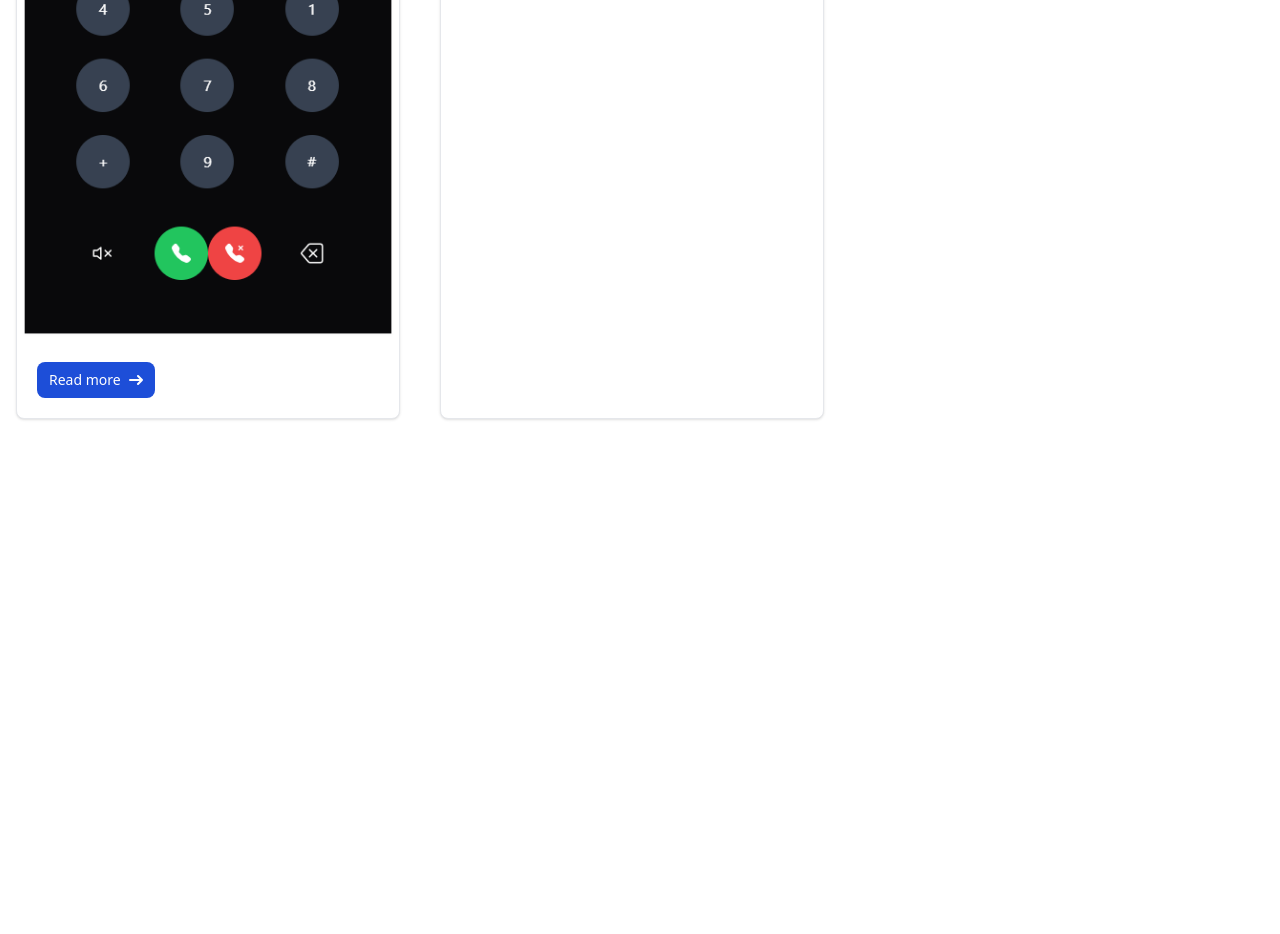
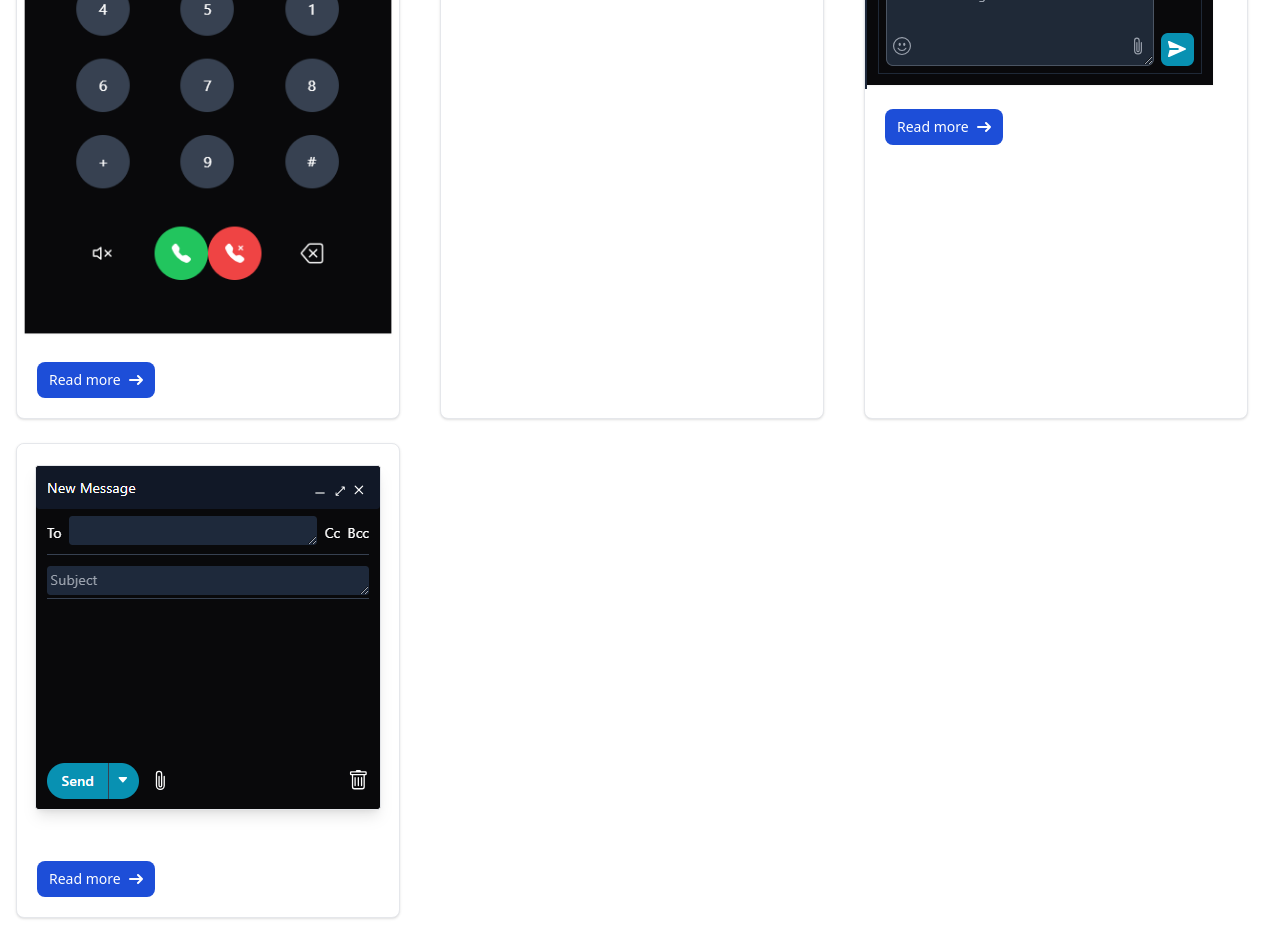
Before and after one commit to kishankumar999/tailwind_templates, a plain HTML site: page index.html in a window 1280 px wide. Shown: the part 280-1214 px from the top of the page. Before the commit the page ends 800 px from the top, so only its background shows below. Drawn offline with nearby package versions, Linux system fonts and the light colour scheme.

Commit message:
Gmail Screen

```diff
--- a/index.html
+++ b/index.html
@@ -47,6 +47,43 @@
                     </a>
                 </div>
             </div>
+            <!-- card 3 -->
+            <div
+                class="max-w-sm bg-white border border-gray-200 rounded-lg shadow dark:bg-gray-800 dark:border-gray-700">
+                <a href="#">
+                    <img class="rounded-t-lg" src="images/sms_screen.png" alt="" />
+                </a>
+                <div class="p-5">
+                    <a href="sms_screen.html"
+                        class="inline-flex items-center px-3 py-2 text-sm font-medium text-center text-white bg-blue-700 rounded-lg hover:bg-blue-800 focus:ring-4 focus:outline-none focus:ring-blue-300 dark:bg-blue-600 dark:hover:bg-blue-700 dark:focus:ring-blue-800">
+                        Read more
+                        <svg class="rtl:rotate-180 w-3.5 h-3.5 ms-2" aria-hidden="true"
+                            xmlns="http://www.w3.org/2000/svg" fill="none" viewBox="0 0 14 10">
+                            <path stroke="currentColor" stroke-linecap="round" stroke-linejoin="round" stroke-width="2"
+                                d="M1 5h12m0 0L9 1m4 4L9 9" />
+                        </svg>
+                    </a>
+                </div>
+            </div>
+
+            <!-- card 4 -->
+            <div
+                class="max-w-sm bg-white border border-gray-200 rounded-lg shadow dark:bg-gray-800 dark:border-gray-700">
+                <a href="#">
+                    <img class="rounded-t-lg" src="images/gmail_screen.png" alt="" />
+                </a>
+                <div class="p-5">
+                    <a href="gmail.html"
+                        class="inline-flex items-center px-3 py-2 text-sm font-medium text-center text-white bg-blue-700 rounded-lg hover:bg-blue-800 focus:ring-4 focus:outline-none focus:ring-blue-300 dark:bg-blue-600 dark:hover:bg-blue-700 dark:focus:ring-blue-800">
+                        Read more
+                        <svg class="rtl:rotate-180 w-3.5 h-3.5 ms-2" aria-hidden="true"
+                            xmlns="http://www.w3.org/2000/svg" fill="none" viewBox="0 0 14 10">
+                            <path stroke="currentColor" stroke-linecap="round" stroke-linejoin="round" stroke-width="2"
+                                d="M1 5h12m0 0L9 1m4 4L9 9" />
+                        </svg>
+                    </a>
+                </div>
+            </div>
         </div>
     </section>
 </body>
```
Also changed, not shown: images/gmail_screen.png (added), images/sms_screen.png (added).
